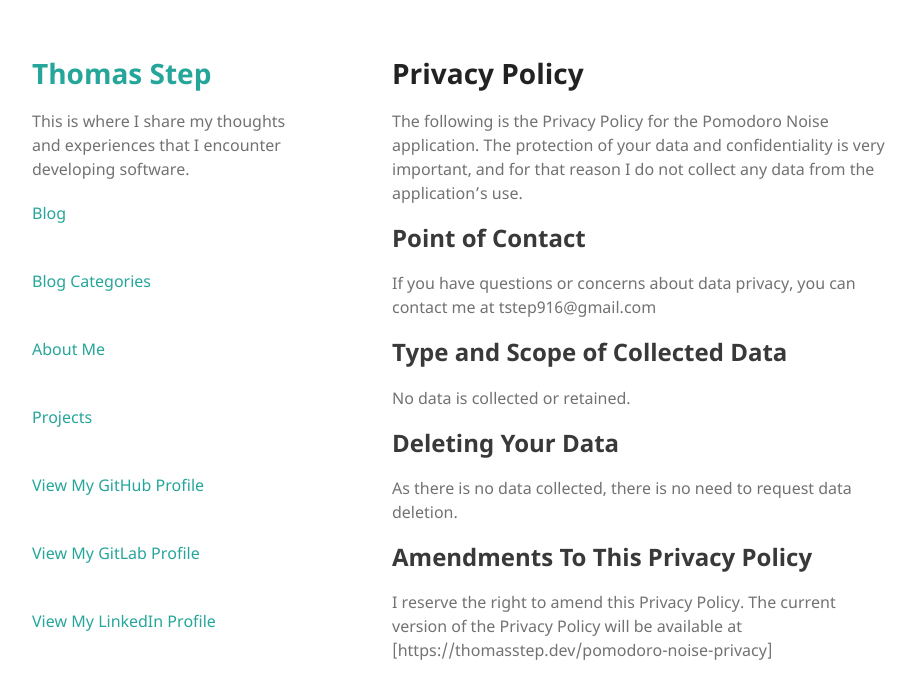
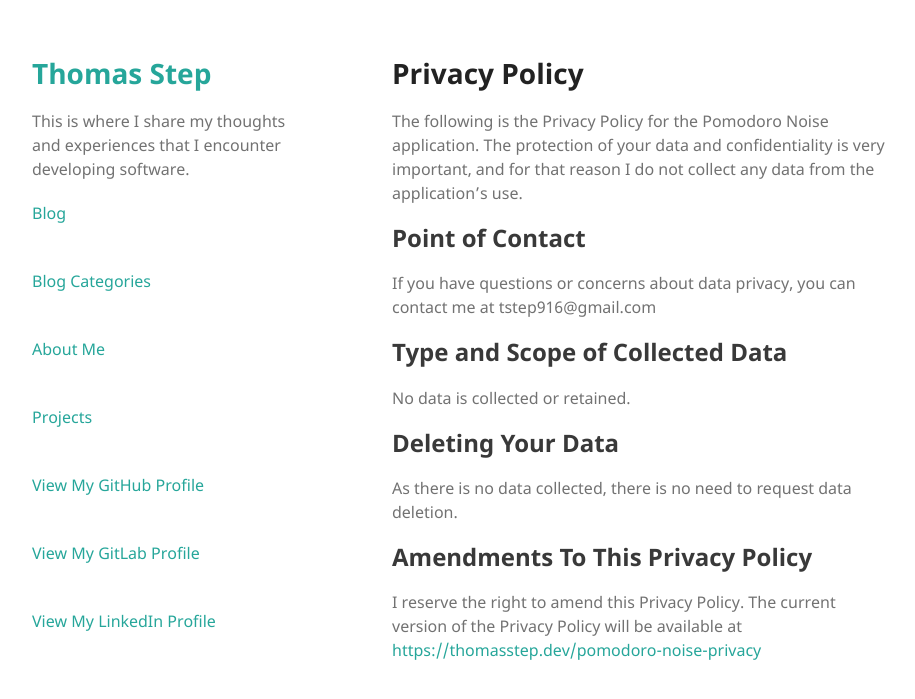
Before and after one commit to thomasstep/thomasstep.github.io, a Jekyll site: the page built from pomodoro-noise-privacy.md, in a window 1280 px wide. Shown: the top 699 px of the page, without its empty margins (178-1093 px from the left). Built offline with Jekyll 4.4.1, drawn with Linux system fonts in a browser that asks for light colours; comment, search, counter and statistics services are not loaded; part of the change alters nothing that is shown.

```diff
--- a/pomodoro-noise-privacy.md
+++ b/pomodoro-noise-privacy.md
@@ -22,4 +22,4 @@ As there is no data collected, there is no need to request data deletion.
 
 ## Amendments To This Privacy Policy
 
-I reserve the right to amend this Privacy Policy. The current version of the Privacy Policy will be available at [https://thomasstep.dev/pomodoro-noise-privacy]
+I reserve the right to amend this Privacy Policy. The current version of the Privacy Policy will be available at [https://thomasstep.dev/pomodoro-noise-privacy](https://thomasstep.dev/pomodoro-noise-privacy)
```
